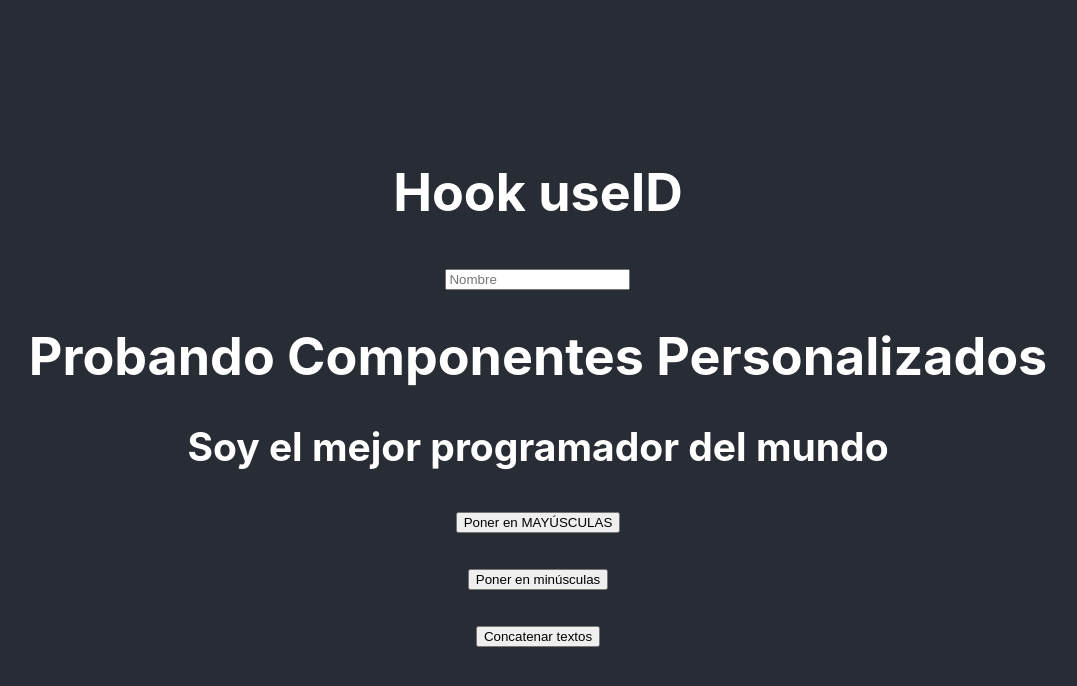
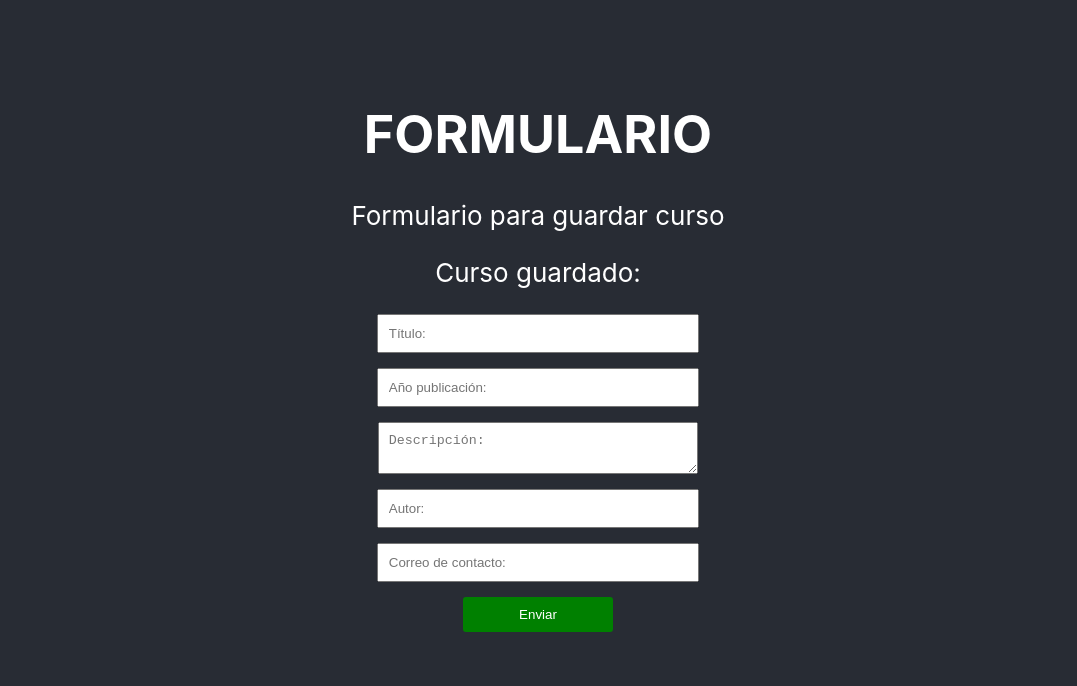
Before and after one commit to VillegasCode/14-mas-hooks, a React (Create React App) app: page / in a window 1280 px wide. Shown: the top 686 px of the page, without its empty margins (102-1179 px from the left). Built offline with nearby package versions, Linux system fonts and the light colour scheme.

Commit message:
MiFormulario component added

```diff
--- a/src/App.js
+++ b/src/App.js
@@ -2,13 +2,15 @@ import logo from './logo.svg';
 import './App.css';
 import { MiComponente } from './components/MiComponente';
 import { PruebaCustom } from './components/PruebaCustom';
+import { MiFormulario } from './components/MiFormulario';
 
 function App() {
   return (
     <div className="App">
       <header className="App-header">
-        <MiComponente />
-        <PruebaCustom />
+        {/* <MiComponente /
+        <PruebaCustom /> */}
+        <MiFormulario />
       </header>
     </div>
   );
```
